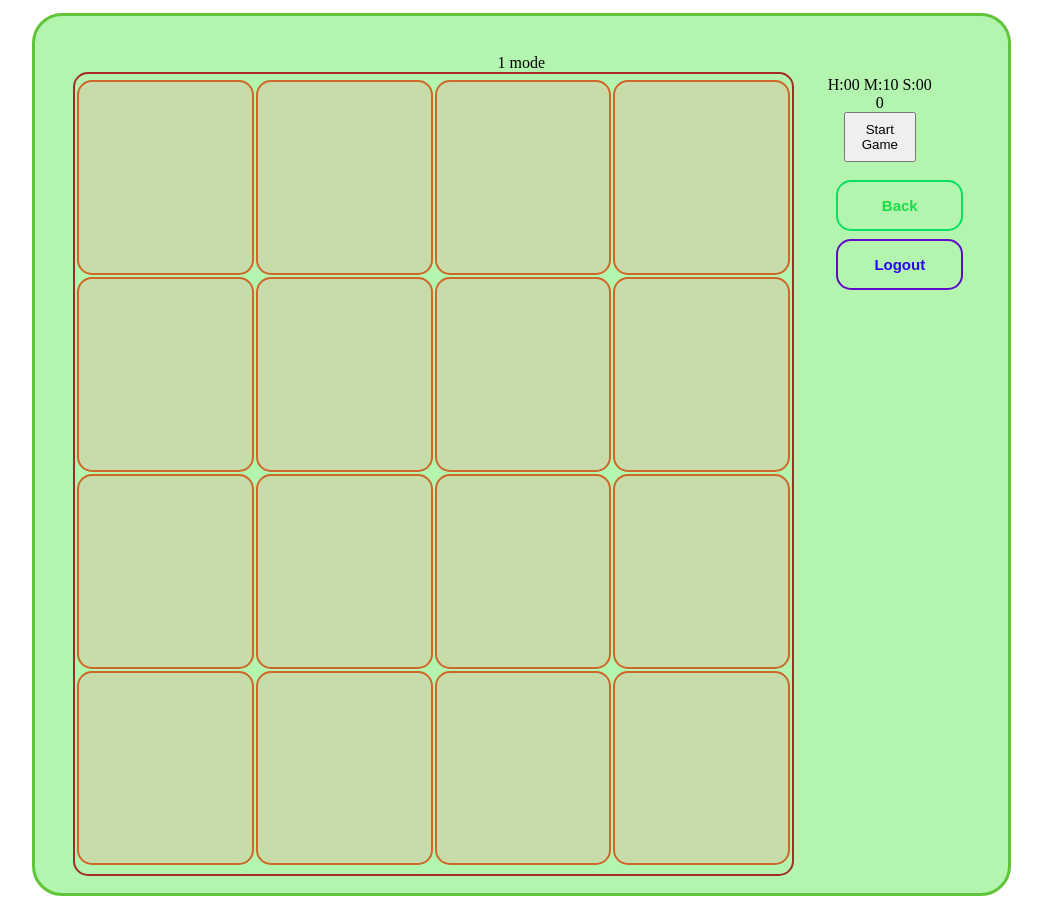
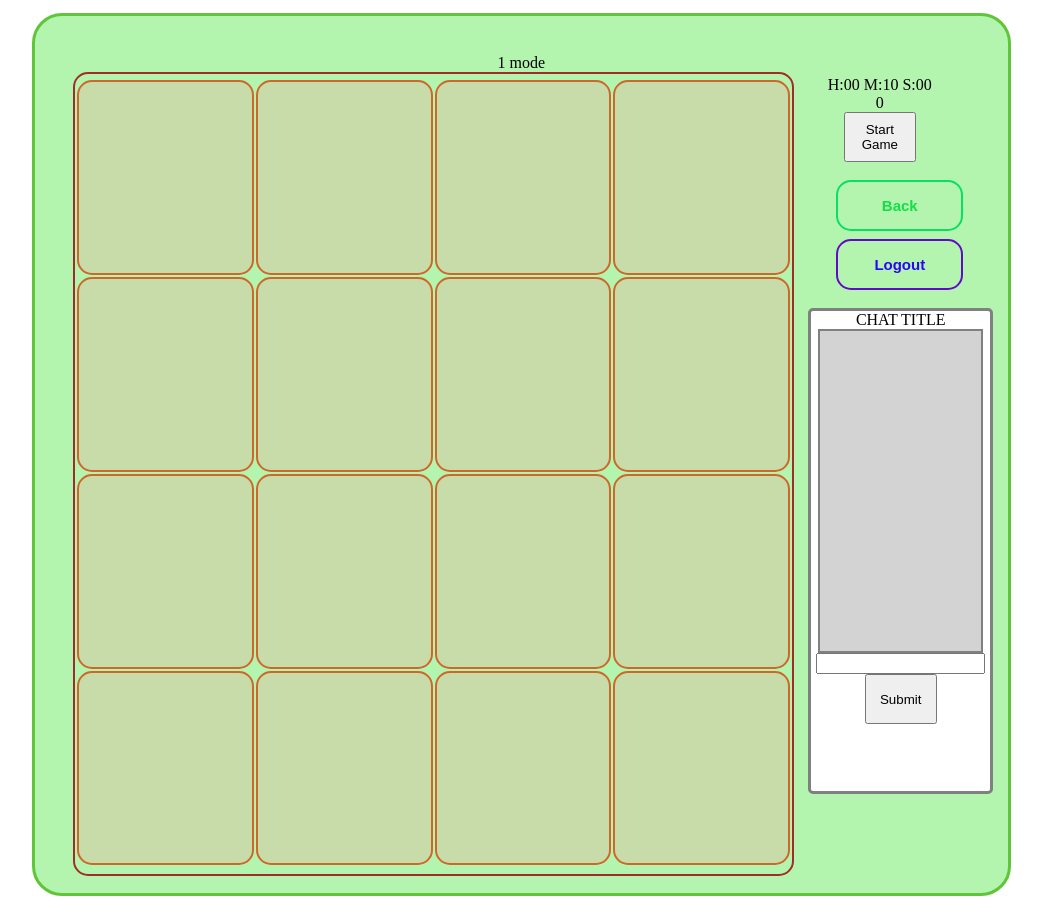
Before and after one commit to Gonska93/new-2048, a Flask app: page /game/1 in a window 1280 px wide. Shown: the whole page, without its empty margins (104-1146 px from the left). Run offline with Flask 2, Linux system fonts and the light colour scheme; the visitor is signed in with stand-in values (Sample User, id 1); lists and menus that the app fills with data are empty; some libraries are stand-ins or nearby versions.

Commit message:
chat feature

```diff
--- a/main.py
+++ b/main.py
@@ -1,9 +1,13 @@
 from flask import Flask, request, redirect, render_template, url_for, session, flash
+from flask_socketio import SocketIO
 from logic import user_handler as uh
 from util import GAME_MODES
 
 
 app = Flask(__name__)
+app.secret_key = 'A0Zr98j/3yX R~XHH!jmN]LWX/,?RT'
+app.config['SECRET_KEY'] = 'vnkdjnfjknfl1232#'
+socketio = SocketIO(app)
 
 
 @app.route('/')
@@ -45,10 +49,25 @@ def logout():
     return redirect(url_for('main'))
 
 
+def messageReceived(methods=['GET', 'POST']):
+    print('message was received!!!')
+
+
+@socketio.on('user_connected')
+def handle_user_connection(json, methods=['GET', 'POST']):
+    json['message'] = session['player_name'] + ' has connected.'
+    print(json)
+    socketio.emit('my response', json, callback=messageReceived)
+
+
+@socketio.on('message')
+def handle_message(json, methods=['GET', 'POST']):
+    json['player_name'] = session['player_name']
+    socketio.emit('my response', json, callback=messageReceived)
+
+
 if __name__ == "__main__":
-    app.secret_key = 'A0Zr98j/3yX R~XHH!jmN]LWX/,?RT'
-    app.run(
-        host='127.0.0.1',
-        port=5000,
-        debug=True
-    )
+    socketio.run(app,
+                 host="127.0.0.1",
+                 port=5000,
+                 debug=True)
--- a/static/css/mainstyle.css
+++ b/static/css/mainstyle.css
@@ -165,3 +165,28 @@ ul li:nth-child(1):hover a {
     margin-left: 80%;
     margin-top: -800px;
 }
+
+#chat-container {
+    width: 20%;
+    margin-left: 82%;
+    background-color: white;
+    border: 3px solid grey;
+    border-radius: 5px;
+    height: 60%;
+}
+
+#chat-container #chat-input {
+    margin: auto;
+}
+
+#chat-input input {
+    width: 90%;
+}
+
+#chat-messages {
+    margin: auto;
+    height: 40vh;
+    width: 90%;
+    background-color: lightgray;
+    border: 2px solid gray;
+}
--- a/templates/base.html
+++ b/templates/base.html
@@ -6,6 +6,7 @@
     <link rel="stylesheet" href="{{ url_for('static', filename='css/mainstyle.css') }}" />
     <!--<link rel="stylesheet" href="https://stackpath.bootstrapcdn.com/bootstrap/4.1.3/css/bootstrap.min.css" integrity="sha384-MCw98/SFnGE8fJT3GXwEOngsV7Zt27NXFoaoApmYm81iuXoPkFOJwJ8ERdknLPMO" crossorigin="anonymous">
     <script src="https://stackpath.bootstrapcdn.com/bootstrap/4.1.3/js/bootstrap.min.js" integrity="sha384-ChfqqxuZUCnJSK3+MXmPNIyE6ZbWh2IMqE241rYiqJxyMiZ6OW/JmZQ5stwEULTy" crossorigin="anonymous"></script>-->
+    <script src="https://cdnjs.cloudflare.com/ajax/libs/socket.io/1.7.3/socket.io.min.js"></script>
     <script
 			  src="https://code.jquery.com/jquery-3.3.1.slim.min.js"
 			  integrity="sha256-3edrmyuQ0w65f8gfBsqowzjJe2iM6n0nKciPUp8y+7E="
--- a/templates/gameplay.html
+++ b/templates/gameplay.html
@@ -5,6 +5,7 @@
 {% block head %}
 <script src="{{ url_for('static', filename='scripts/timer.js') }}" defer></script>
 <script src="{{ url_for('static', filename='scripts/game.js') }}" defer></script>
+<script src="{{ url_for('static', filename='scripts/chat.js') }}" defer></script>
 {% endblock %}
 
 
@@ -13,7 +14,6 @@
 		 data-mode="{{ gamemode }}" data-timer={% if gamemode == 'ranked' %}"0"{% else %}"600"{% endif %}>
 		{{ gamemode.capitalize() }} mode
 	</div>
-
 	<div id="game-board">
 		<table>
 
@@ -70,4 +70,24 @@
 		</ul>
 
 	</div>
+	<div id="chat-container">
+
+		<div id="chat-title">
+			CHAT TITLE
+		</div>
+
+		<div id="chat-body">
+
+			<div id="chat-messages">
+			</div>
+
+			<div id="chat-input">
+				<form action="" method="POST">
+					<input type="text" id="user-input"/>
+					<button id="message-submit">Submit</button>
+				</form>
+			</div>
+
+		</div>
+	</div>
 {% endblock %}
```
